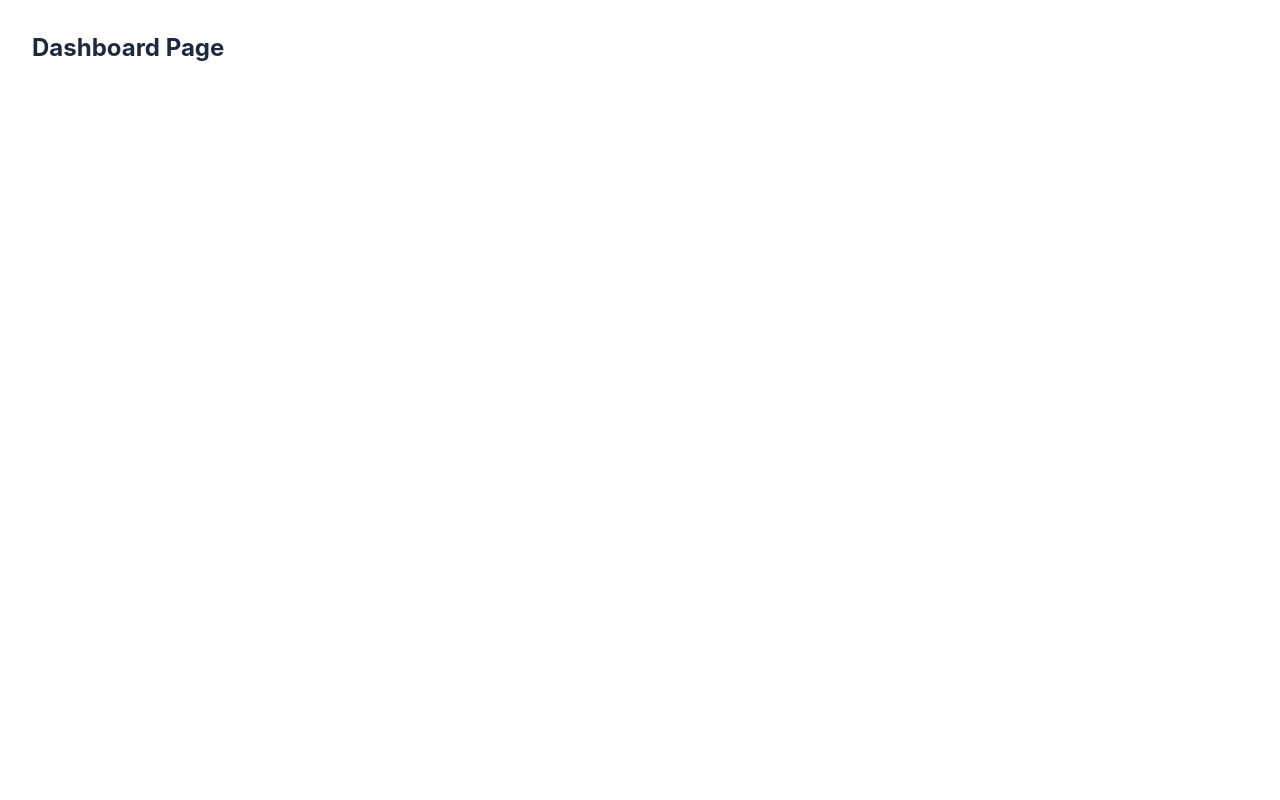
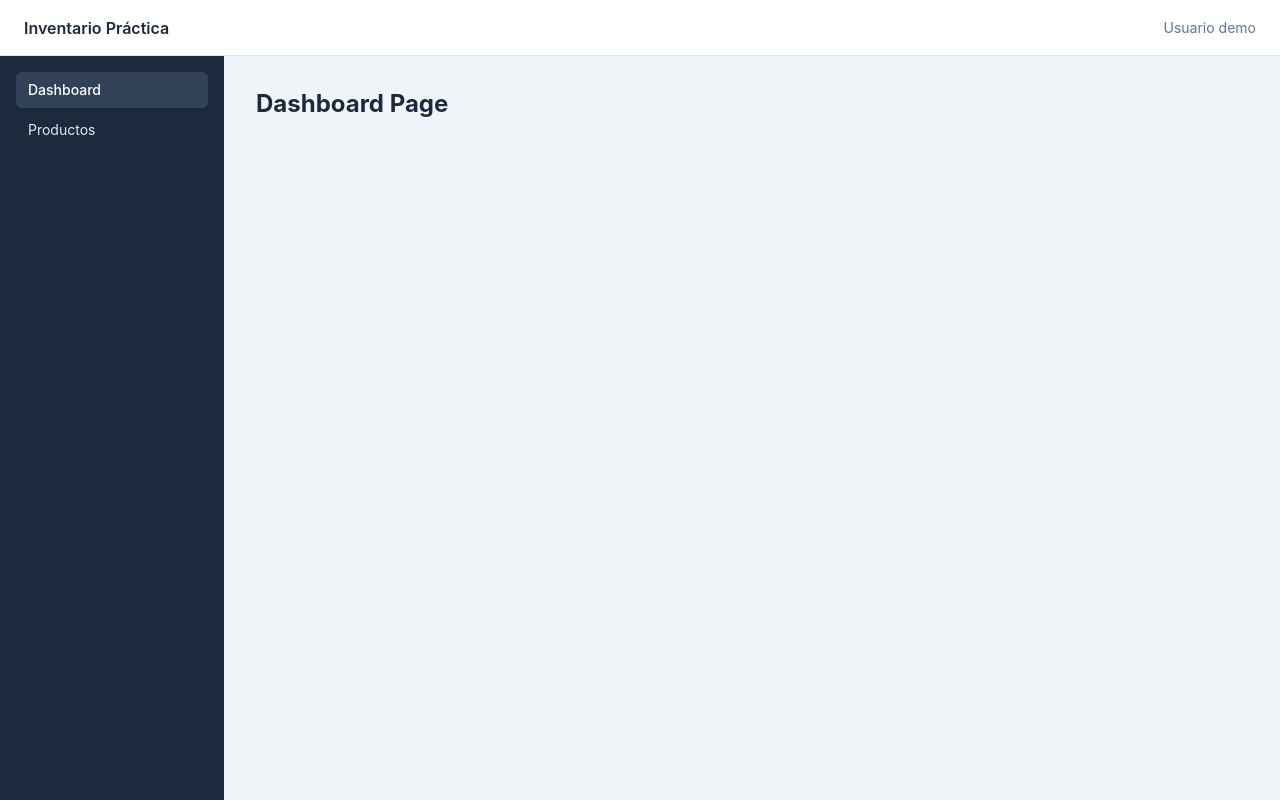
Before and after one commit to GeraldRL/SI-WEB-BORRADOR, a React (Vite) app in the folder client/: page /dashboard in a window 1280 px wide. Built offline with nearby package versions, Linux system fonts and the light colour scheme.

Commit message:
feat(client): crear componente Layout con navbar y sidebar

```diff
--- a/client/src/App.jsx
+++ b/client/src/App.jsx
@@ -1,6 +1,8 @@
 import { Routes, Route, Navigate } from 'react-router-dom';
+import Layout from './components/Layout';
 import LoginPage from './pages/LoginPage';
 import DashboardPage from './pages/DashboardPage';
+import ProductosPage from './pages/ProductosPage';
 import NotFoundPage from './pages/NotFoundPage';
 
 function App() {
@@ -9,7 +11,13 @@ function App() {
     <Routes>
       <Route path="/" element={<Navigate to="/login" replace />} />
       <Route path="/login" element={<LoginPage />} />
-      <Route path="/dashboard" element={<DashboardPage />} />
+
+      {/* Rutas con Layout */}
+      <Route element={<Layout />}>
+        <Route path="/dashboard" element={<DashboardPage />} />
+        <Route path="/productos" element={<ProductosPage />} />
+      </Route>
+
       <Route path="*" element={<NotFoundPage />} />
     </Routes>
   );
--- /dev/null
+++ b/client/src/components/Layout.jsx
@@ -0,0 +1,19 @@
+import { Outlet } from "react-router-dom";
+import Navbar from "./Navbar";
+import Sidebar from "./Sidebar";
+
+function Layout() {
+    return (
+        <div className="min-h-screen flex flex-col bg-slate-100">
+            <Navbar />
+            <div className="flex flex-1">
+                <Sidebar />
+                <main className="flex-1 p-8">
+                    <Outlet />
+                </main>
+            </div>
+        </div>
+    );
+}
+
+export default Layout;
--- /dev/null
+++ b/client/src/components/Navbar.jsx
@@ -0,0 +1,10 @@
+function Navbar() {
+    return (
+        <header className="h-14 bg-white border-b border-slate-200 flex items-center justify-between px-6">
+            <span className="font-semibold text-slate-800">Inventario Práctica</span>
+            <span className="text-sm text-slate-500">Usuario demo</span>
+        </header>
+    );
+}
+
+export default Navbar;
--- /dev/null
+++ b/client/src/components/Sidebar.jsx
@@ -0,0 +1,32 @@
+import { NavLink } from "react-router-dom";
+
+const links = [
+    { to: '/dashboard', label: 'Dashboard'},
+    { to: '/productos', label: 'Productos'},
+];
+
+function Sidebar() {
+    return (
+        <aside className="w-56 bg-slate-800 text-slate-200 p-4">
+            <nav className="flex flex-col gap-1">
+                {links.map((link) => (
+                    <NavLink
+                        key={link.to}
+                        to={link.to}
+                        className={({ isActive}) =>
+                            `px-3 py-2 rounded-md text-sm transition-colors ${
+                                isActive
+                                    ? 'bg-slate-700 text-white font-medium'
+                                    : 'hover:bg-slate-700/60'
+                            }`
+                        }
+                    >
+                        {link.label}
+                    </NavLink>
+                ))}
+            </nav>
+        </aside>
+    );
+}
+
+export default Sidebar;
--- a/client/src/pages/DashboardPage.jsx
+++ b/client/src/pages/DashboardPage.jsx
@@ -1,13 +1,7 @@
 // Página completa para la sección de dashboard de la aplicación. Esta página se muestra cuando el usuario ha iniciado sesión y tiene acceso a las funcionalidades protegidas de la aplicación.
 
 function DashboardPage() {
-    return (
-        <div className="p-8">
-            <h1 className="text-2xl font-bold text-slate-800">
-                Dashboard Page
-            </h1>
-        </div>
-    );
+    return <h1 className="text-2xl font-bold text-slate-800"> Dashboard Page </h1>
 }
 
 export default DashboardPage;
--- /dev/null
+++ b/client/src/pages/ProductosPage.jsx
@@ -0,0 +1,5 @@
+function ProductosPage() {
+    return <h1 className="text-2x1 font-bold text-slate-800">Productos</h1>
+}
+
+export default ProductosPage;
```
